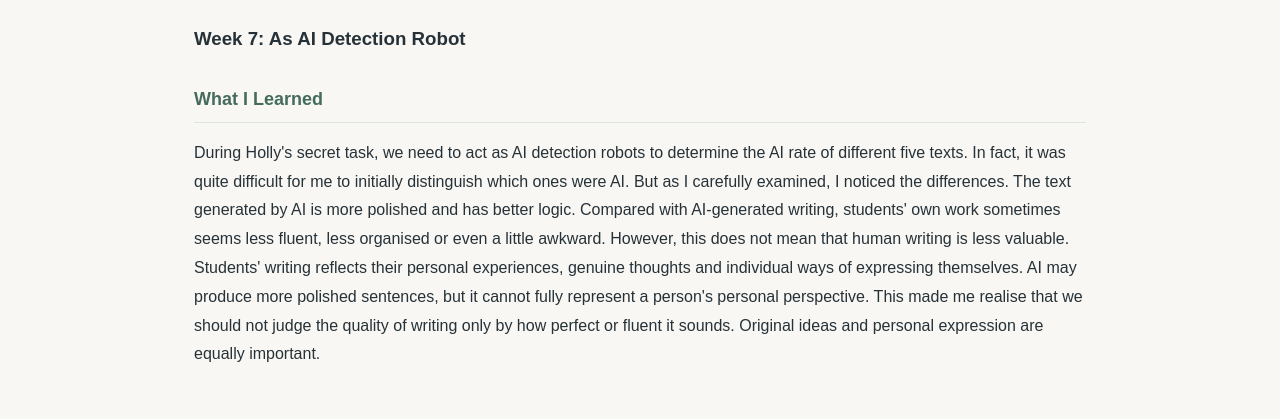
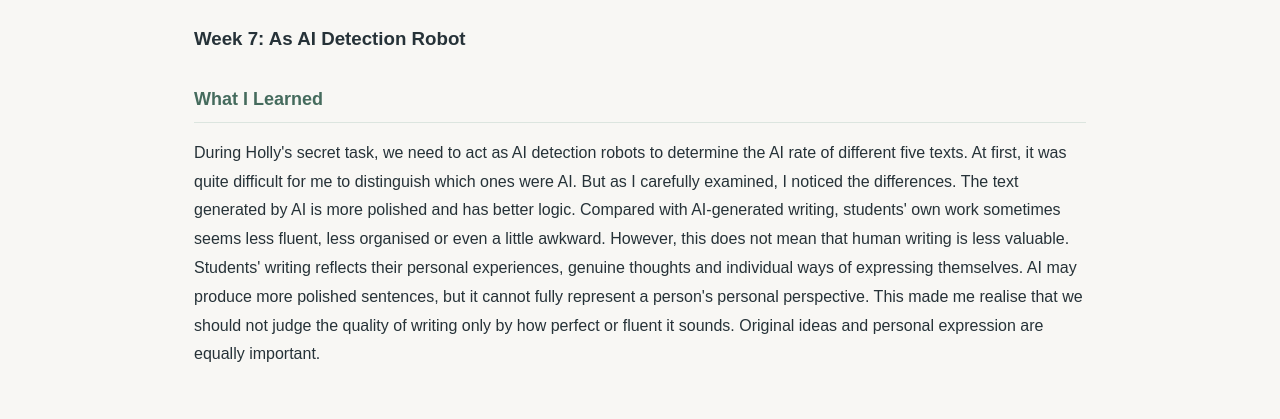
Before and after one commit to Brynn233/COMM5780, a plain HTML site: page index.html in a window 1280 px wide. Shown: the part 7560-7979 px from the top of the page. Drawn offline with Linux system fonts and the light colour scheme.

Commit message:
Fix HTML structure and content updates

```diff
--- a/index.html
+++ b/index.html
@@ -187,7 +187,7 @@ By exploring my advertising profile, I realised that algorithms categorise me in
       <h4>What I Learned</h4>
     <p>
     During Holly's secret task, we need to act as AI detection robots to determine the AI rate of different five texts.
-        In fact, it was quite difficult for me to initially distinguish which ones were AI. But as I carefully examined, I noticed the differences. The text generated by AI is more polished and has better logic. Compared with AI-generated writing, students' own work sometimes seems less fluent, less organised or even a little awkward. However, this does not mean that human writing is less valuable. Students' writing reflects their personal experiences, genuine thoughts and individual ways of expressing themselves. AI may produce more polished sentences, but it cannot fully represent a person's personal perspective.
+        At first, it was quite difficult for me to distinguish which ones were AI. But as I carefully examined, I noticed the differences. The text generated by AI is more polished and has better logic. Compared with AI-generated writing, students' own work sometimes seems less fluent, less organised or even a little awkward. However, this does not mean that human writing is less valuable. Students' writing reflects their personal experiences, genuine thoughts and individual ways of expressing themselves. AI may produce more polished sentences, but it cannot fully represent a person's personal perspective.
         This made me realise that we should not judge the quality of writing only by how perfect or fluent it sounds. Original ideas and personal expression are equally important.
     </p>
 
```
